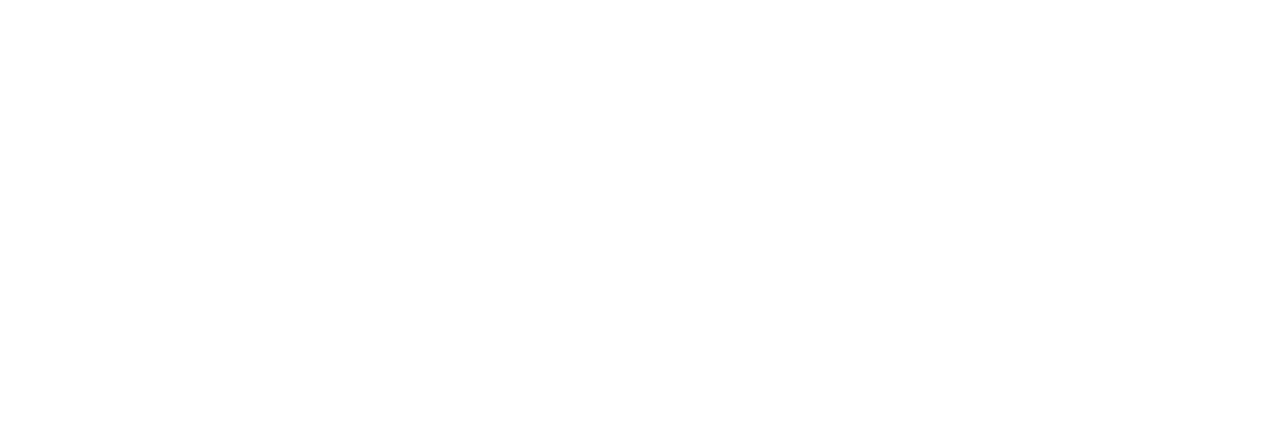
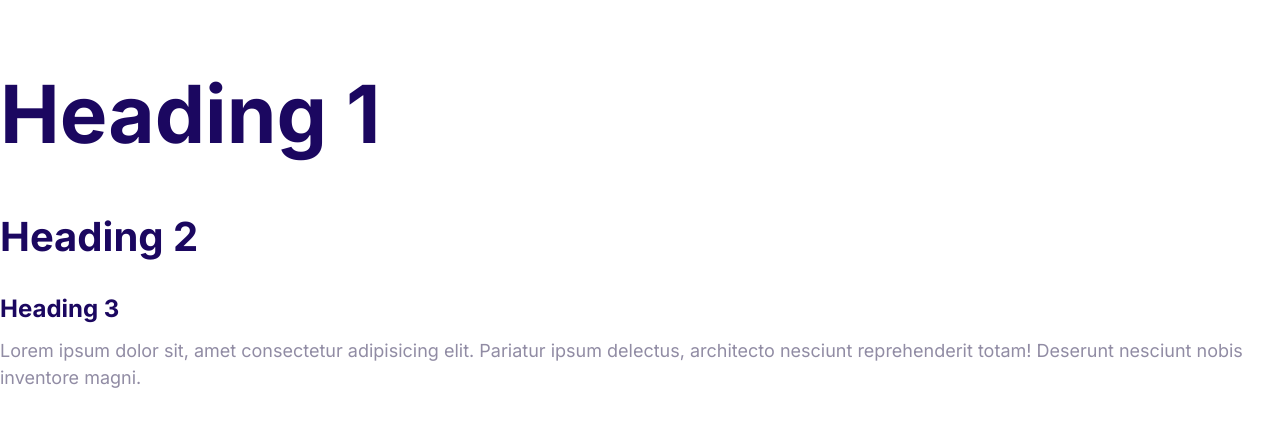
Before and after one commit to kumailalidev/Moshify, a plain HTML site: page index.html in a window 1280 px wide. Drawn offline with Linux system fonts and the light colour scheme.

Commit message:
Define the styles for the fonts.

```diff
--- a/css/styles.css
+++ b/css/styles.css
@@ -1,3 +1,4 @@
+/* Using mobile first approach */
 /* Defining color palette variables using pseudo class selector 'root' */
 :root {
   --color-primary: #2584ff;
@@ -6,3 +7,54 @@
   --color-headings: #1b0760;
   --color-body: #918ca4;
 }
+
+html {
+  /* 62.5% of 16px = 10px: By default font-size of html element is 16px */
+  font-size: 62.5%;
+}
+
+body {
+  font-family: Inter, Arial, Helvetica, sans-serif;
+  font-size: 2.4rem;
+  line-height: 1.5; /* 1.5 * current font-size */
+  color: var(--color-body);
+}
+
+h1,
+h2,
+h3 {
+  color: var(--color-headings);
+  margin-bottom: 1rem; /* Inter font already have some margin below and top of characters */
+}
+
+h1 {
+  font-size: 7rem; /* 1rem = 10px i.e. 62.5% of 16px (font size of html element)*/
+}
+
+h2 {
+  font-size: 4rem; /* 1rem = 10px i.e. 62.5% of 16px (font size of html element)*/
+}
+
+h3 {
+  font-size: 3rem; /* 1rem = 10px i.e. 62.5% of 16px (font size of html element)*/
+}
+
+p {
+  margin-top: 0; /* let the heading decide the margin above the paragraph */
+}
+
+/* media query of screens larger than 1024px */
+@media screen and (min-width: 1024px) {
+  body {
+    font-size: 1.8rem;
+  }
+  h1 {
+    font-size: 8rem;
+  }
+  h2 {
+    font-size: 4rem;
+  }
+  h3 {
+    font-size: 2.4rem;
+  }
+}
--- a/index.html
+++ b/index.html
@@ -4,8 +4,26 @@
     <meta charset="UTF-8" />
     <meta name="viewport" content="width=device-width, initial-scale=1.0" />
     <title>Moshify</title>
+
+    <!-- Google Fonts -->
+    <link rel="preconnect" href="https://fonts.googleapis.com" />
+    <link rel="preconnect" href="https://fonts.gstatic.com" crossorigin />
+    <link
+      href="https://fonts.googleapis.com/css2?family=Inter:wght@400;700&display=swap"
+      rel="stylesheet"
+    />
+
     <link rel="stylesheet" href="css/normalize.css" />
     <link rel="stylesheet" href="css/styles.css" />
   </head>
-  <body></body>
+  <body>
+    <h1>Heading 1</h1>
+    <h2>Heading 2</h2>
+    <h3>Heading 3</h3>
+    <p>
+      Lorem ipsum dolor sit, amet consectetur adipisicing elit. Pariatur ipsum
+      delectus, architecto nesciunt reprehenderit totam! Deserunt nesciunt nobis
+      inventore magni.
+    </p>
+  </body>
 </html>
```
